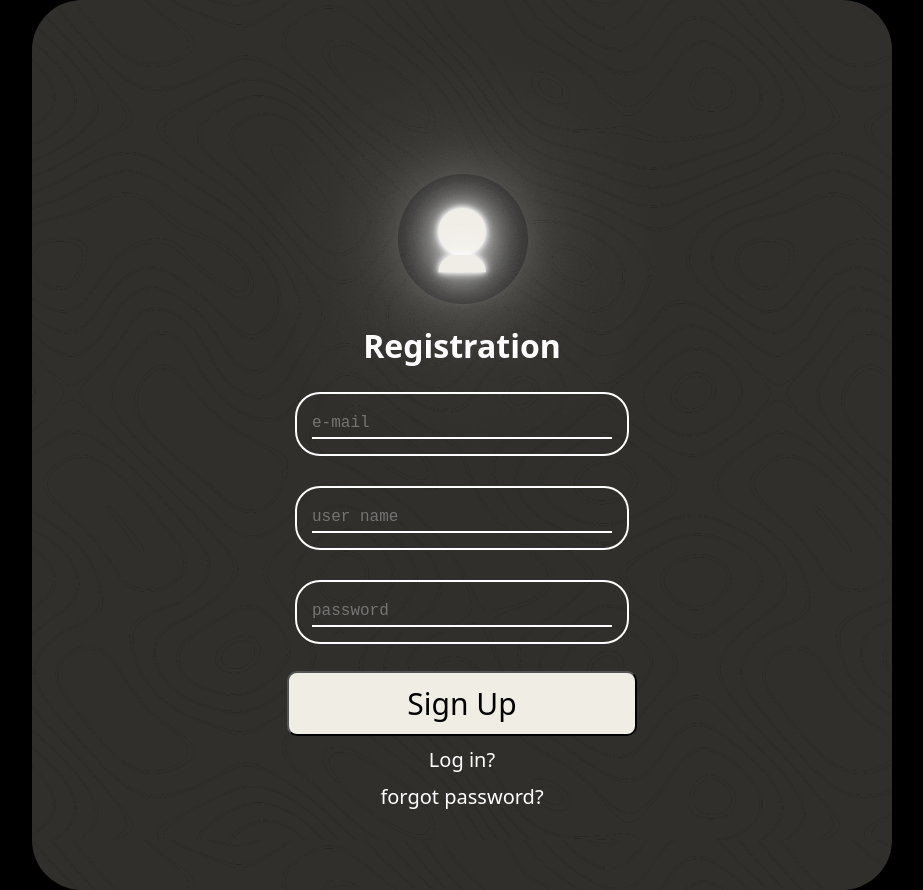
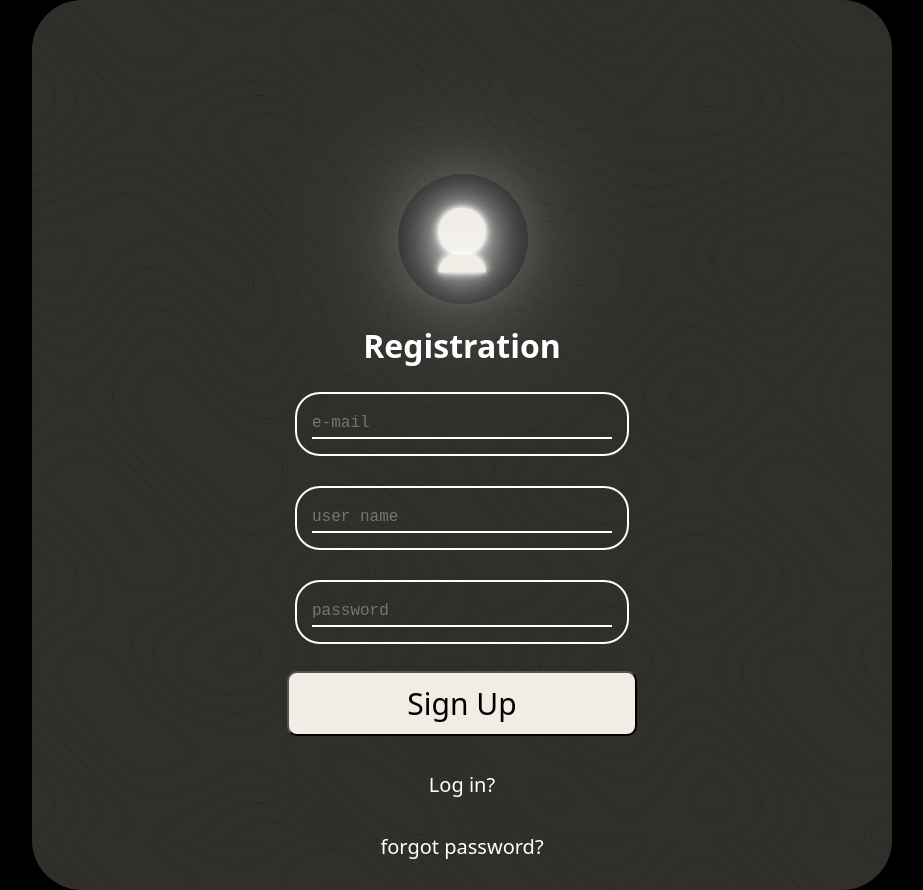
Before and after one commit to TemnovArtem/Formula-WebApp, a React (Vite) app: page / in a window 1280 px wide. Shown: the whole page, without its empty margins (178-1101 px from the left). Built offline with nearby package versions, Linux system fonts and the light colour scheme; a web font is replaced by a local one.

Commit message:
100% Registration

```diff
--- a/src/Front/App.jsx
+++ b/src/Front/App.jsx
@@ -1,12 +1,12 @@
-import React from "react";
-import StyledInput from "./Components/InputContainer.jsx";
+//import React from "react";
+//import StyledInput from "./Components/InputContainer.jsx";
 
-function App() {
-  return (
-    <div style={{ padding: "50px" }}>
-      <StyledInput label="e-mail"></StyledInput>
-    </div>
-  );
-}
+//function App() {
+//return (
+//  <div style={{ padding: "50px" }}>
+//    <StyledInput label="e-mail"></StyledInput>
+//  </div>
+//);
+//}
 
-export default App;
+//export default App;
--- a/src/Front/Registration/Registration.jsx
+++ b/src/Front/Registration/Registration.jsx
@@ -1,5 +1,5 @@
 import "./StyleReg.css";
-import StyledInput from "../Components/InputContainer.jsx";
+import StyledInput from "../Components/inputContainer/InputContainer.jsx";
 import AccountPhoto from "./AccountAdd.jsx";
 import "@fontsource-variable/tektur";
 
--- a/src/Front/Registration/StyleReg.css
+++ b/src/Front/Registration/StyleReg.css
@@ -43,7 +43,7 @@ body {
     display: flex;
     flex-direction: column;
     align-items: center;
-    gap: 10px;
+    gap: 35px;
     margin-top: -220px;
 }
 .reg{
--- a/src/Front/main.jsx
+++ b/src/Front/main.jsx
@@ -1,9 +1,6 @@
 import { StrictMode } from "react";
 import { createRoot } from "react-dom/client";
-import App from "./App.jsx";
 import Registration from "./Registration/Registration.jsx";
-import StyledInput from "./Components/InputContainer.jsx";
-
 createRoot(document.getElementById("root")).render(
   <StrictMode>
     <Registration></Registration>
```
Also changed, not shown: src/Front/Components/inputContainer/InputContainer.jsx (renamed from src/Front/Components/InputContainer.jsx), src/Front/Components/inputContainer/StyleInput.css (renamed from src/Front/Components/StyleInput.css), src/Front/MainMenu/MainMenu.jsx (added), src/Front/MainMenu/MainMenuStyle.css (added), 1 other file (tests, documents, lock files or other folders).
